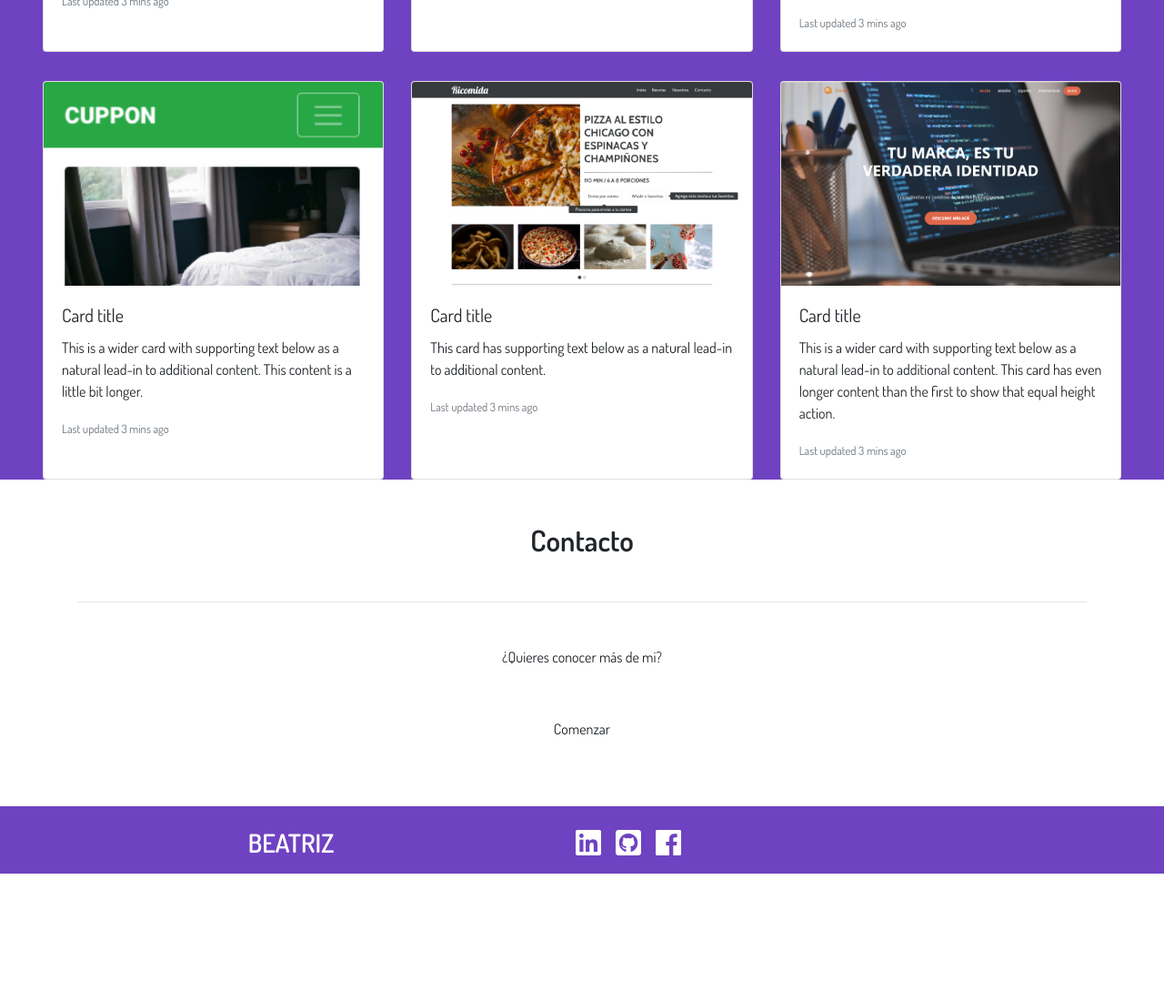
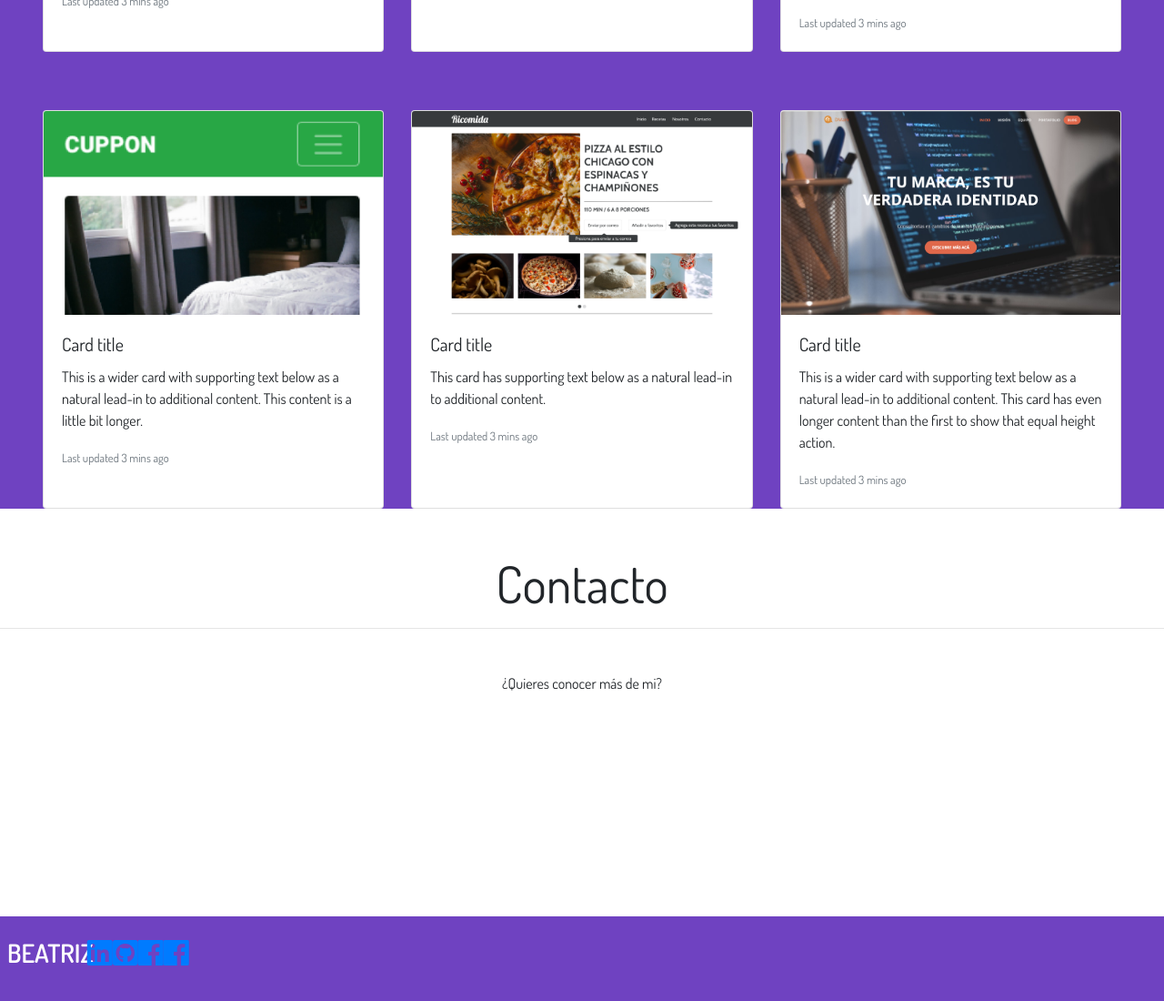
Before and after one commit to Be-ri-lo/Portafolio, a plain HTML site: page index.html in a window 1280 px wide. Shown: the part 2080-3180 px from the top of the page at 91% size. Before the commit the page ends 3040 px from the top, so only its background shows below. Drawn offline with nearby package versions, Linux system fonts and the light colour scheme.

Commit message:
added js

```diff
--- a/assets/css/style.css
+++ b/assets/css/style.css
@@ -64,7 +64,19 @@ span {
     background-color: #ffffff;
 }
 
+#contacto {
+    height: 50vh;
+}
+
+#contacto div {
+    padding-top: 10vh;
+}
 footer {
     background-color: var(--purple);
     color: #ffffff;
+    height: 20vh;
 }
+ footer icon {
+     text-decoration: none;
+
+ }
--- a/assets/js/scrypt.js
+++ b/assets/js/scrypt.js
@@ -1,14 +1,5 @@
 $(function() {
-    $('[data-toggle="tooltip"]').tooltip()
-    $('[data-toggle="popover"]').popover()
 
-    $("#enviarCorreo").click(function() {
-        alert("El correo fue enviado correctamente...");
-    });
-
-    $("h5").dblclick(function () {
-        $(this).css(`color`,`red`);
-    });
 
     $(".card-img-top").click(function(){
         $(".card-text").toggle("slow", function(){
--- a/index.html
+++ b/index.html
@@ -89,7 +89,7 @@
 
     </section>
 
-    <section id="trabajos" class="mt-5">
+    <section id="trabajos" class="my-5">
       <div class="container-fluid">
         <div class="text-center m-3">
           <h2 class="p-5">Mis últimos trabajos</h2>
@@ -132,7 +132,7 @@
 
     <!--Card 2-->
 
-      <div class="card-deck mx-3 px-3">
+      <div class="card-deck mx-3 px-3 my-5">
 
         <div class="card" >
           <img class="card-img-top" src="assets/img/cuppon.png" alt="cuppon">
@@ -165,28 +165,27 @@
 
     </section>
 
-    <section id="contacto" class="container">
-      <div class="my-5">
-      <h2 class="text-center my-5">Contacto</h2>
-      <hr class="mb-5">
-      <p class="text-center my-5">¿Quieres conocer más de mi?</p>
-      <form class="container mt-3 text-center">
-        <button type="submit" class="btn btn-purple px-4 pb-4"><p class="m-0">Comenzar</p></button>
-    </form>
+    <section id="contacto" class="mt-5">
+
+        <h2 class="display-4 text-center">Contacto</h2>
+        <hr class="mb-5">
+        <p class="text-center my-5">¿Quieres conocer más de mi?</p>
+
 
 
     </section>
 
     <footer class="container-fluid">
       <div class="row">
-        <div class="col-md-6 mt-4">
+        <div class="col-sd-6 mt-4">
           <h3 class="text-center mx-2"> BEATRIZ</h3>
         </div>
 
-        <div class="row mt-4">
-          <p class="col-md-4  px-2"><i class="fab fa-linkedin fa-2x"></i></p>
-          <p class="col-md-4  px-2"><i class="fab fa-github-square fa-2x"></i></p>
-          <p class="col-md-4  px-2"><i class="fab fa-facebook fa-2x"></i></p>
+        <div class="row col-sd-2 mt-4">
+          <a target="" href=""><i class="fab fa-linkedin fa-2x"></i></a>
+          <a target="" href=""><i class="fab fa-github-square fa-2x"></i></a>
+          <a target="" href=""><i class="fab fa-facebook fa-2x"></i></a>
+          <a target="" href=""><i class="fab fa-facebook fa-2x"></i></a>
         </div>
 
       </div>
```
